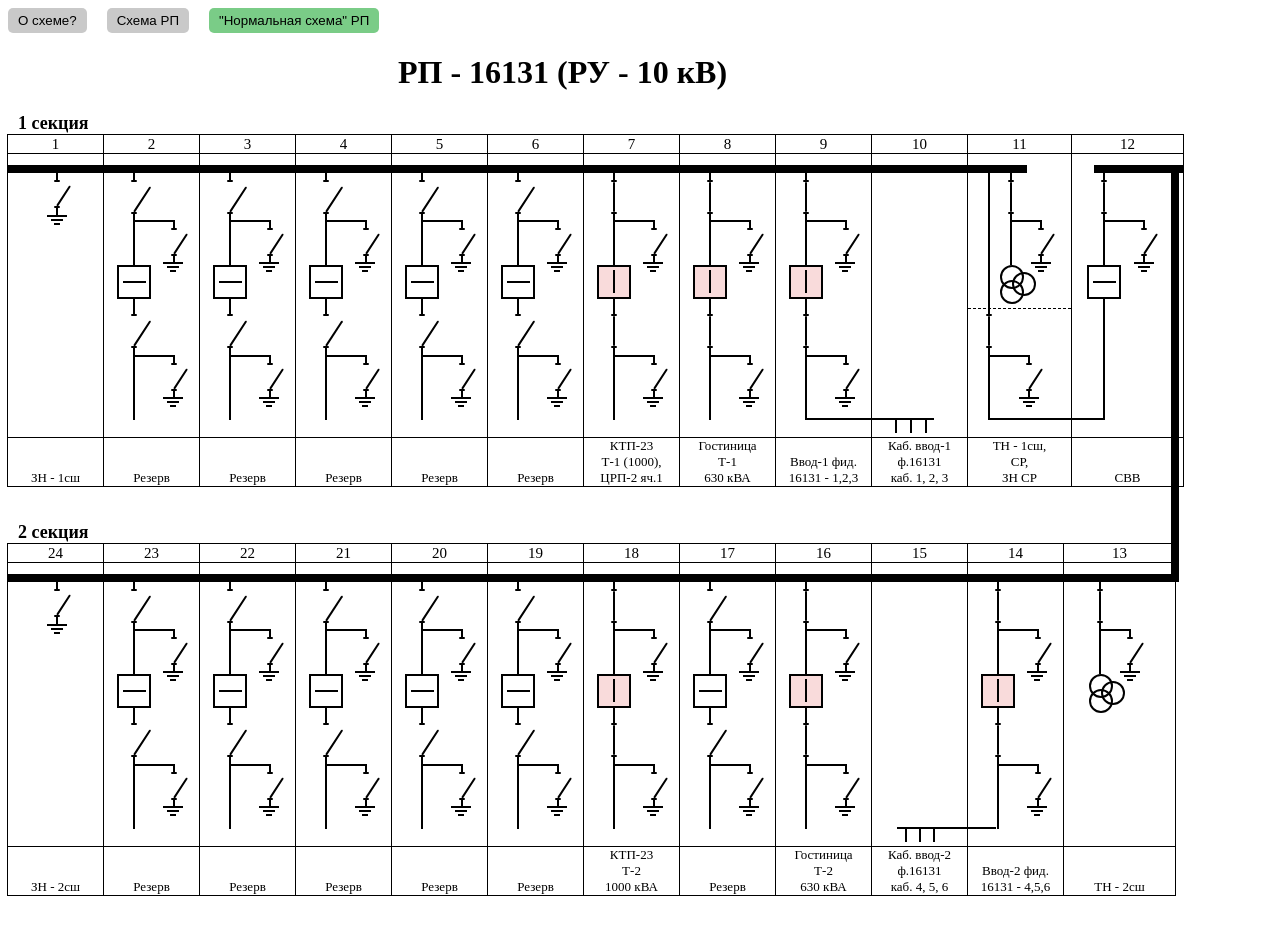
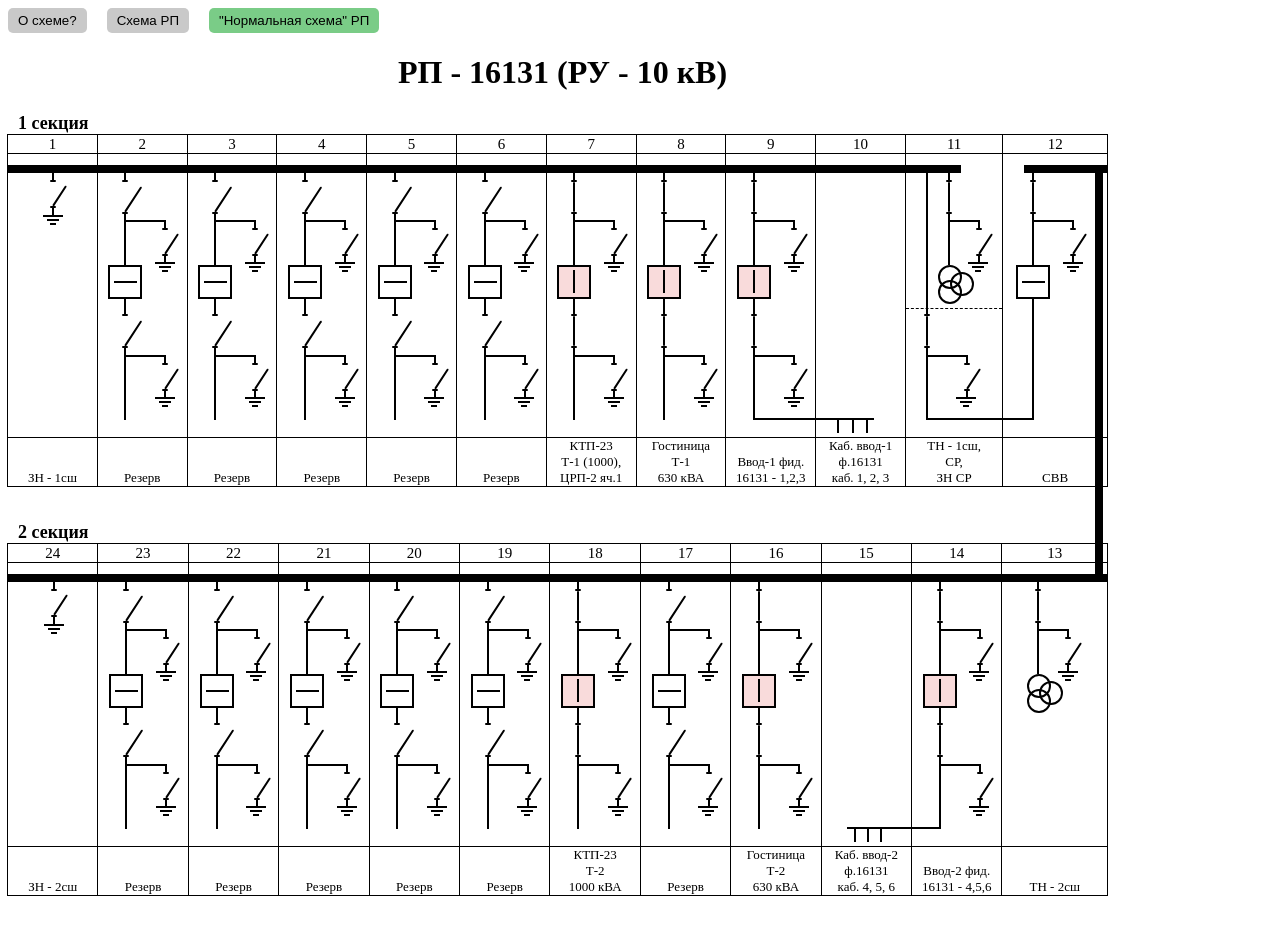
Before and after one commit to VDN74/rp16131, a React (Vite) app: page / in a window 1280 px wide. Shown: the top 934 px of the page. Before the commit the page ends 904 px from the top, so only its background shows below. Built offline with nearby package versions, Linux system fonts and the light colour scheme.

Commit message:
wrap 1100

```diff
--- a/src/App.jsx
+++ b/src/App.jsx
@@ -85,6 +85,7 @@ const App = () => {
 
   return (
     <>
+      <div className="wrap1">
         <Modal
           isOpen={isOpenModal}
           onRequestClose={() => setIsOpenModal(false)}
@@ -98,8 +99,8 @@ const App = () => {
           </div>
           <div>
             Электрическая схема с интерактивными элементами для ПК и мобильных
-          устройств. Полезна для инструктажей, наглядной демонстрации и анализа
-          порядка переключений.
+            устройств. Полезна для инструктажей, наглядной демонстрации и
+            анализа порядка переключений.
           </div>
         </Modal>
         <div className="app__buttons">
@@ -351,6 +352,7 @@ const App = () => {
             handleToggleDevice={handleToggleDevice}
           ></CellTn2>
         </div>
+      </div>
     </>
   );
 };
--- a/src/app.css
+++ b/src/app.css
@@ -1,3 +1,9 @@
+.wrap1 {
+	width: 1100px;
+	min-width: 1100px;
+	height: 1000px;
+}
+
 .app__buttons {
     display: flex;
     gap: 20px;
```
Also changed, not shown: 4 other files (tests, documents, lock files or other folders). Lines whose indentation alone changed are shown as unchanged.
